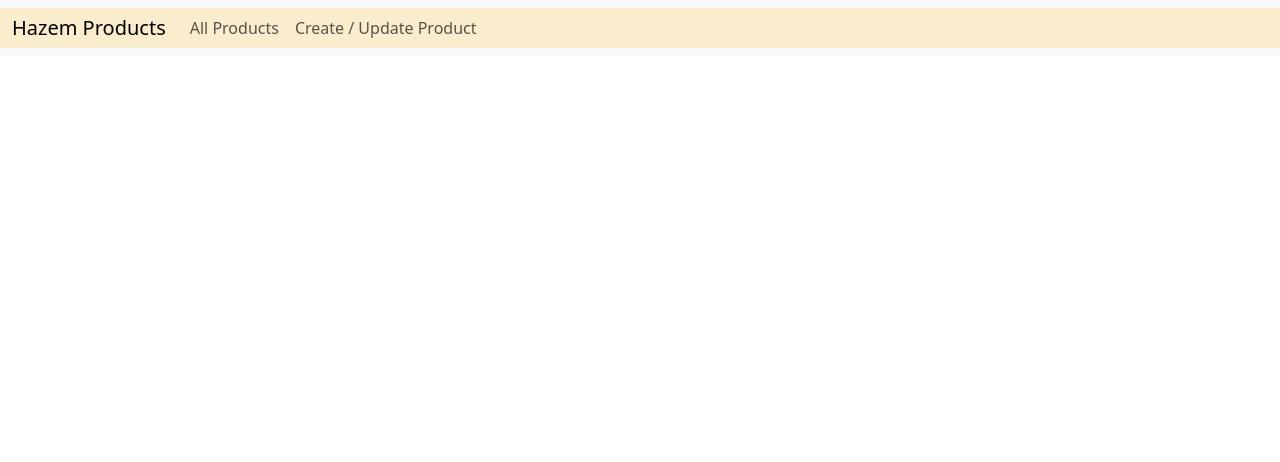
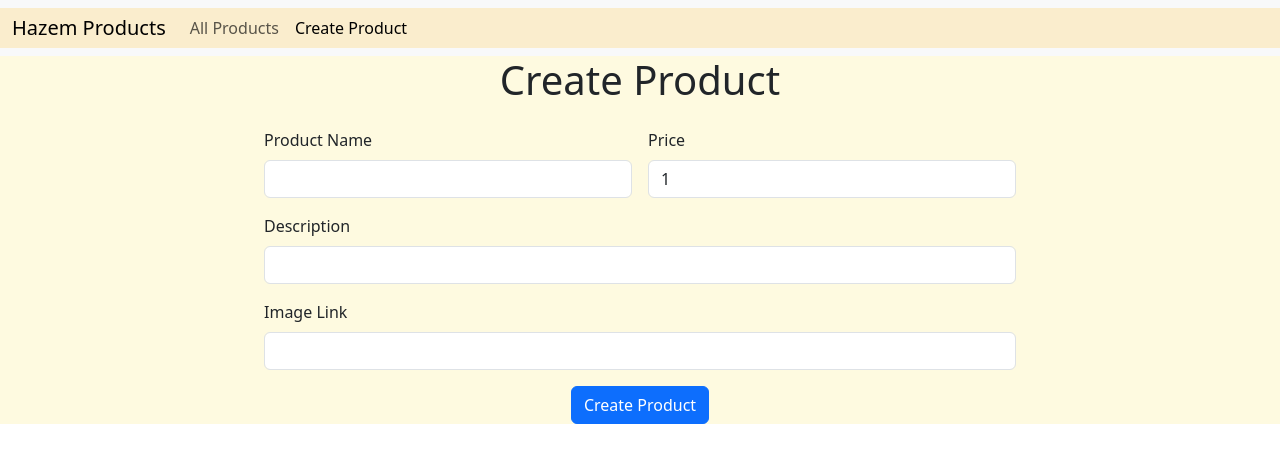
Before and after one commit to TheAvgMan/Products-Frontend-VueJs, a Vue app: page /create-product in a window 1280 px wide. Shown: the top 462 px of the page. Built offline with nearby package versions, Linux system fonts and the light colour scheme.

Commit message:
Add Create Product Feature

```diff
--- a/src/components/CreateProduct.vue
+++ b/src/components/CreateProduct.vue
@@ -1,28 +1,34 @@
 <script setup>
+import axios from 'axios';
 import { ref } from 'vue';
 
 
 const productName = ref('');
-const productPrice = ref('');
+const productPrice = ref(1);
 const productDescription = ref('');
 const productImage = ref('');
 
-const addProduct = () => {
-
+const createProduct = () => {
+    axios.post('http://localhost:8080/api/products', {
+        name: productName.value,
+        description: productDescription.value,
+        price: productPrice.value,
+        image: productImage.value
+    });
 };
 </script>
 
 <template>
-    <h1 style="text-align: center;">Create / Update Product</h1>
+    <h1 style="text-align: center;">Create Product</h1>
 
-    <form @submit.prevent="addProduct" class="row g-3" style="max-width: 60%; margin: 0 auto;">
+    <form @submit.prevent="createProduct" class="row g-3" style="max-width: 60%; margin: 0 auto;">
         <div class="col-md-6">
             <label for="product name" class="form-label">Product Name</label>
             <input type="text" class="form-control" id="product name" v-model="productName">
         </div>
         <div class="col-md-6">
             <label for="price" class="form-label">Price</label>
-            <input type="number" class="form-control" id="price" v-model="productPrice">
+            <input type="number" step="0.01" class="form-control" id="price" v-model="productPrice">
         </div>
         <div class="col-12">
             <label for="description" class="form-label">Description</label>
@@ -33,7 +39,7 @@ const addProduct = () => {
             <input type="text" class="form-control" id="imageLink" v-model="productImage">
         </div>
         <div class="col-12" style="text-align: center;">
-            <button type="submit" class="btn btn-primary">Create / Update Product</button>
+            <button type="submit" class="btn btn-primary">Create Product</button>
         </div>
     </form>
 </template>
--- a/src/components/Navbar.vue
+++ b/src/components/Navbar.vue
@@ -22,8 +22,8 @@ const isActiveLink = (routePath) => {
                             All Products</RouterLink>
                     </li>
                     <li class="nav-item">
-                        <RouterLink :class="['nav-link', isActiveLink('/create-update-product') ? 'active' : '']"
-                            to="/create-update-product">Create / Update Product</RouterLink>
+                        <RouterLink :class="['nav-link', isActiveLink('/create-product') ? 'active' : '']"
+                            to="/create-product">Create Product</RouterLink>
                     </li>
                 </ul>
             </div>
--- a/src/components/ProductCard.vue
+++ b/src/components/ProductCard.vue
@@ -25,8 +25,8 @@ const deleteProduct = (productID) => {
                 <div class="card-body">
                     <h5 class="card-title">{{ product.name }}</h5>
                     <p class="card-text">{{ product.description }}</p>
-                    <RouterLink to="/create-update-product" class="btn"
-                        style="background-color: #ccd5ae; margin-right: 40px;">Update</RouterLink>
+                    <RouterLink to="/" class="btn" style="background-color: #ccd5ae; margin-right: 40px;">Update
+                    </RouterLink>
                     <a @click="deleteProduct(product.id)" class="btn" style="background-color: #ccd5ae;">Delete</a>
                 </div>
             </div>
--- a/src/router/index.js
+++ b/src/router/index.js
@@ -1,6 +1,7 @@
 import { createRouter, createWebHistory } from "vue-router";
 import AllProducts from "@/components/AllProducts.vue";
 import CreateProduct from "@/components/CreateProduct.vue";
+import UpdateProduct from "@/components/UpdateProduct.vue";
 
 const router = createRouter({
     history: createWebHistory(import.meta.env.BASE_URL),
@@ -11,9 +12,14 @@ const router = createRouter({
             component: AllProducts
         },
         {
-            path: '/create-update-product',
-            name: 'create-update-product',
+            path: '/create-product',
+            name: 'create-product',
             component: CreateProduct
+        },
+        {
+            path: '/update-product',
+            name: 'update-product',
+            component: UpdateProduct
         }
     ]
 });
```
